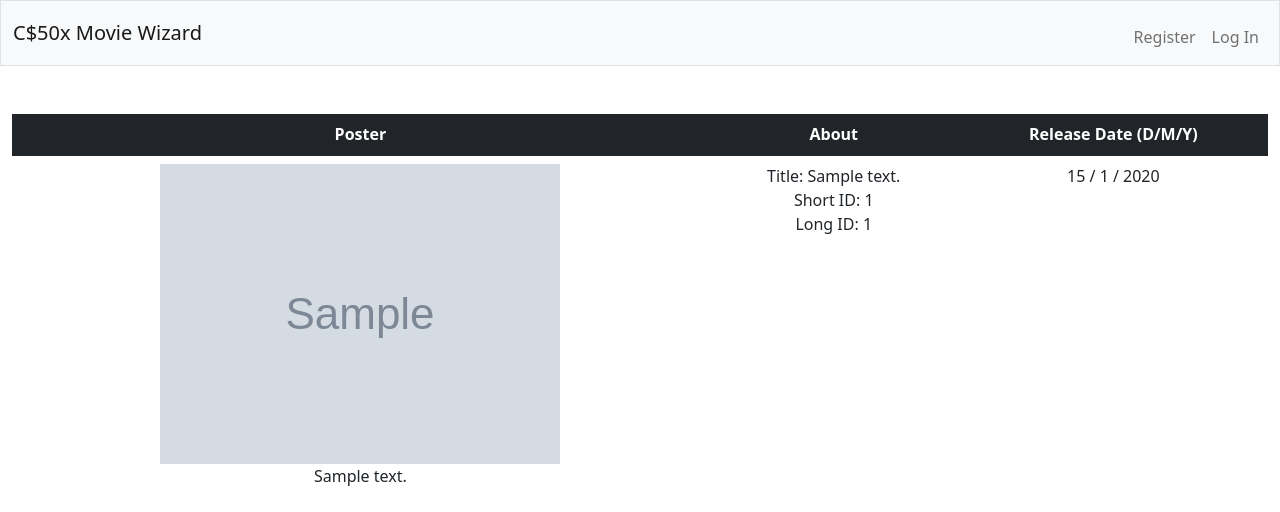
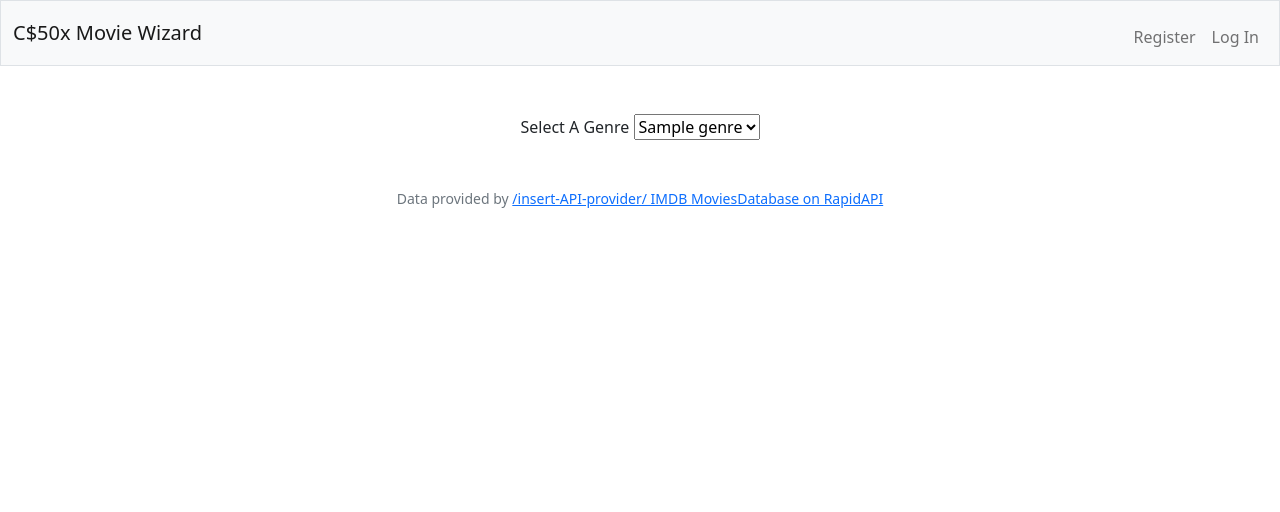
Before and after one commit to arowe54/Movie-Wizard, a Flask app: template templates/genres.html in a window 1280 px wide. Shown: the top 512 px of the page. Run offline with Flask 3, Linux system fonts and the light colour scheme; the template is opened without the code that fills it: most values are stand-ins (such as "Sample title", 1, 10 or a date in 2020); grey boxes marked "Sample" are stand-in pictures; some libraries are stand-ins or nearby versions.

Commit message:
Add dropdown to genres

```diff
--- a/templates/genres.html
+++ b/templates/genres.html
@@ -5,6 +5,17 @@
 {% endblock %}
 
 {% block main %}
+
+<!--Create Dropdown for genres-->
+<label for="genres">Select A Genre</label>
+
+<select name="genres">
+    {% for genre in genres %}
+        <option value="{{ genre }}">{{ genre }}</option>
+    {% endfor %}
+</select>
+
+<!--
 <table class="table">
     <thead class="table-dark">
         <tr>
@@ -43,4 +54,5 @@
         {% endfor %}
     </tbody>
 </table>
+!-->
 {% endblock %}
```
